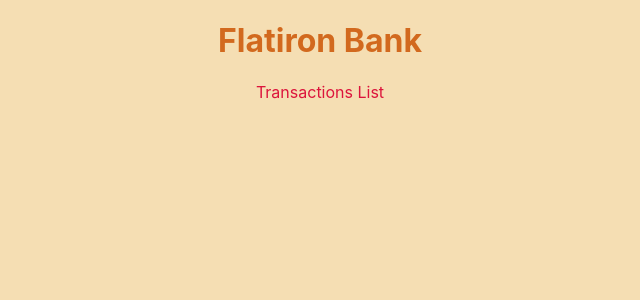
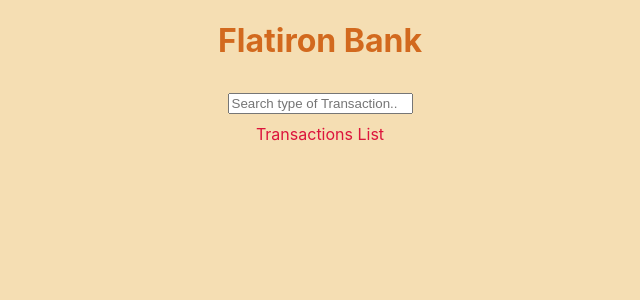
Before and after one commit to Umbrellaisnothere/Phase-2-Wk1-Cd-Challenge, a React (Create React App) app: page / in a window 1280 px wide. Shown: the top 300 px of the page, without its empty margins (320-960 px from the left). Built offline with nearby package versions, Linux system fonts and the light colour scheme.

Commit message:
Updated the SearchBar to render on the application

```diff
--- a/src/App.css
+++ b/src/App.css
@@ -12,8 +12,10 @@ body {
   color: chocolate;
 }
 
-.searchBar {
+.search-bar {
   border-radius: 5px;
+  padding: 10px;
+
 }
 
 /* .App-logo {
--- a/src/App.js
+++ b/src/App.js
@@ -1,6 +1,6 @@
 import './App.css';
 import TransactionsList from './components/TransactionsList';
-// import searchBar from './components/searchBar';
+import SearchBar from './components/SearchBar';
 
 
 function App() {
@@ -11,8 +11,7 @@ function App() {
       <div className='Heading'>
         <h1>Flatiron Bank</h1>
       </div>
-
-      <searchBar />
+      <SearchBar />
       <TransactionsList />
     </div>
   );
--- a/src/Form.js
+++ b/src/Form.js
@@ -7,4 +7,6 @@ function Form() {
     const [amount, setAmount] = useState("");
 }
 
+
+
 export default Form;
--- a/src/components/searchBar.js
+++ b/src/components/SearchBar.js
@@ -4,11 +4,13 @@ function searchBar ({ search }) {
     return (
         <div className="search-bar">
             <input
+            placeholder="Search type of Transaction.."
             type="text"
-            placeholder="Search type of Transaction.."
+            required
             />
 
         </div>
-    )
-}
+    );
+};
+
 export default searchBar;
```
